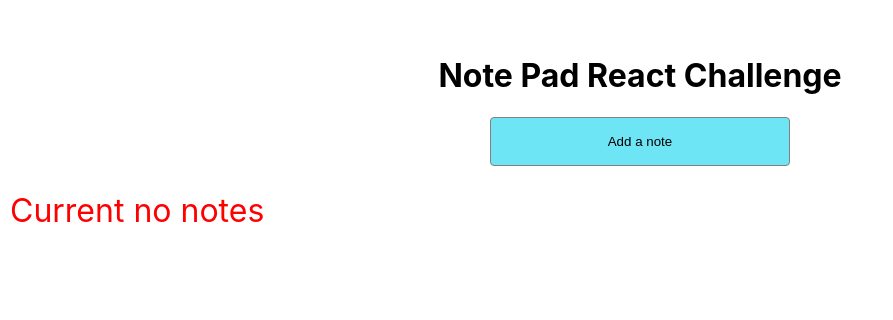
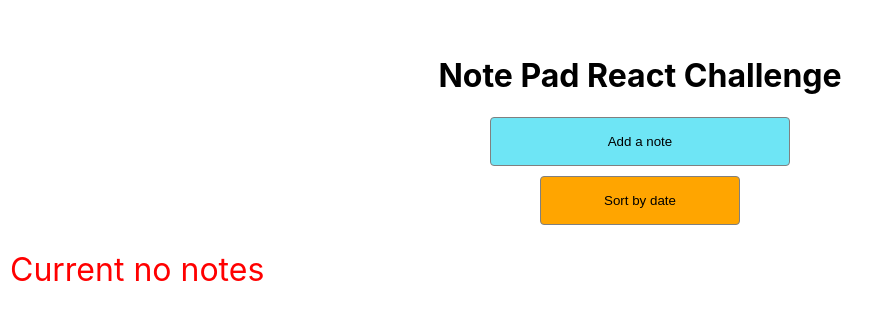
Before and after one commit to damonspencerroberts/React-Note-Pad-Exercise, a React (Create React App) app: page / in a window 1280 px wide. Shown: the top 320 px of the page, without its empty margins (0-893 px from the left). Built offline with nearby package versions, Linux system fonts and the light colour scheme.

Commit message:
add sorting example

```diff
--- a/src/App.js
+++ b/src/App.js
@@ -10,9 +10,10 @@ import NoteContext from "./context/NoteContext";
 
 function App() {
   const [showForm, setShowForm] = useState(false);
+  const [sortNotes, setSortNotes] = useState(false);
   const [notes, setNotes] = useState([]);
   return (
-    <NoteContext.Provider value={{ notes, setNotes }}>
+    <NoteContext.Provider value={{ notes, setNotes, sortNotes, setSortNotes }}>
       <div
         style={{
           padding: 10,
@@ -33,6 +34,12 @@ function App() {
               Add a note
             </Button>
           )}
+          <Button
+            style={{ background: "orange", width: 200, marginTop: 10 }}
+            onClick={() => setSortNotes(!sortNotes)}
+          >
+            {sortNotes ? "Clear sorting changes" : "Sort by date"}
+          </Button>
         </MainContainer>
         <NotesContainer>
           <Notes />
--- a/src/components/notes.js
+++ b/src/components/notes.js
@@ -1,16 +1,30 @@
-import React, { useContext } from "react";
+import React, { useContext, useEffect, useState } from "react";
 import Note from "./note";
 import styled from "styled-components";
 import NoteContext from "../context/NoteContext";
 
 const Notes = () => {
-  const { notes } = useContext(NoteContext);
+  const { notes, sortNotes } = useContext(NoteContext);
+  const [sortedNotes, setSortedNotes] = useState(notes);
   const notesLength = notes.length;
+
+  useEffect(() => {
+    if (sortNotes) {
+      const dupSortedNotes = [...notes];
+      const sortedDupSortedNotes = dupSortedNotes.sort(
+        (note1, note2) => new Date(note2.date) - new Date(note1.date)
+      );
+      setSortedNotes(sortedDupSortedNotes);
+    } else {
+      setSortedNotes(notes);
+    }
+  }, [sortNotes, notes]);
+
   return (
     <>
       {notesLength > 0 ? (
         <>
-          {notes.map((note, index) => {
+          {sortedNotes.map((note, index) => {
             return <Note key={index} note={note} />;
           })}
         </>
```
